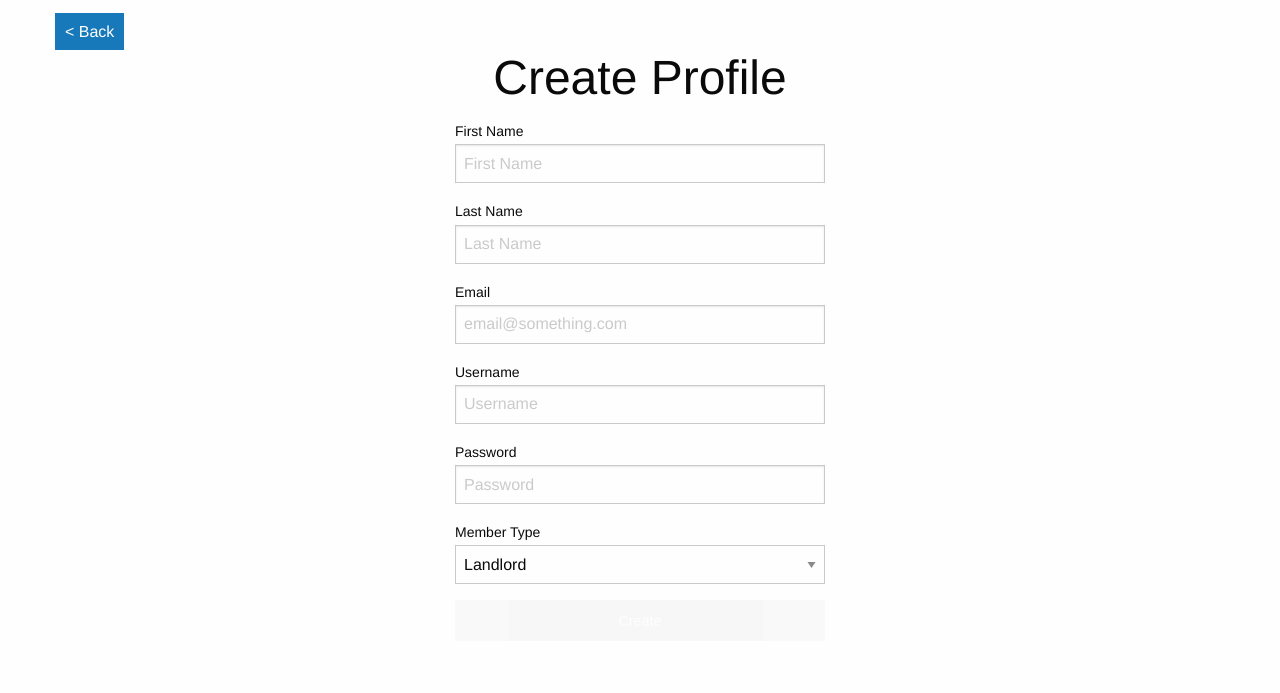
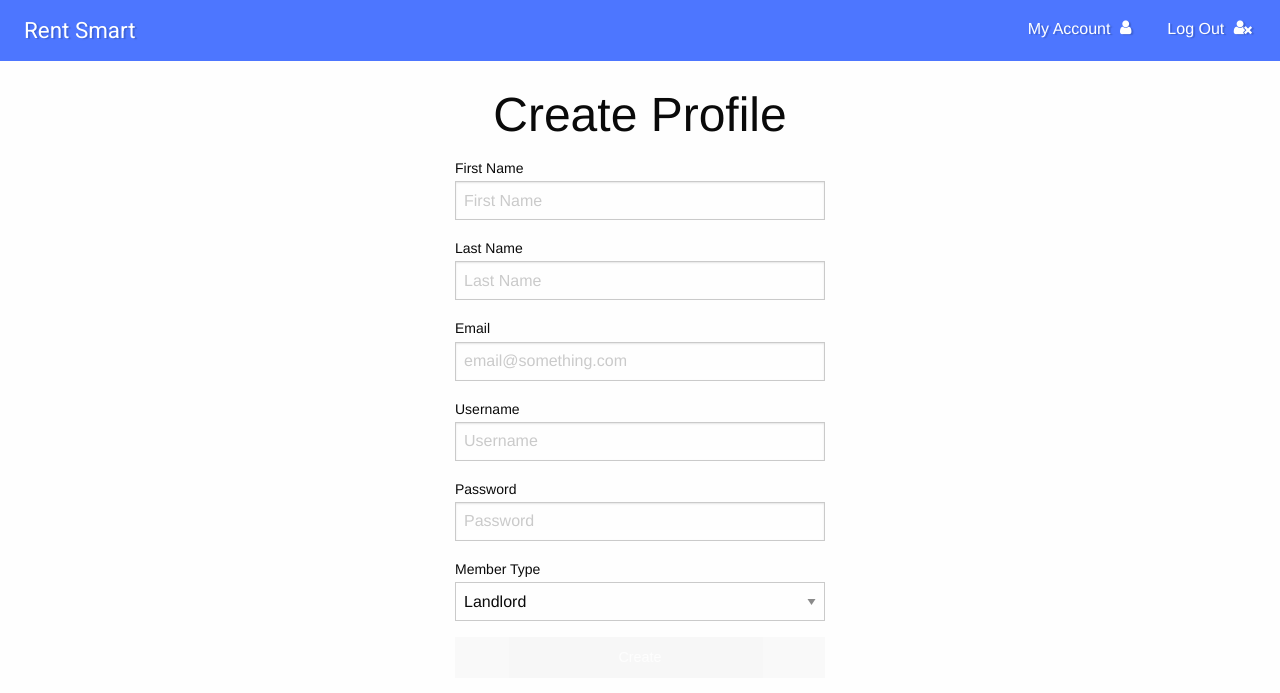
Before and after one commit to NRAnderson14/CS410-Project, a PHP site: page /profile/create_profile/create_profile.php in a window 1280 px wide. Shown: the top 693 px of the page. Run offline with PHP 8.4, Linux system fonts and the light colour scheme; some libraries are stand-ins or nearby versions; some web fonts are replaced.

Commit message:
style changes

```diff
--- a/css/customstyles.css
+++ b/css/customstyles.css
@@ -76,3 +76,13 @@
 #searchArea {
 
 }
+
+/* LOG IN/SIGNUP STYLES */
+
+.formHeader {
+	color: #404040;
+}
+
+.signForm {
+	/* background-color: blue; */
+}
--- a/login/index.php
+++ b/login/index.php
@@ -1,12 +1,12 @@
 <?php
 	$path = "../";
-	include "../header2.php";
+	include "../header.php";
 	include "login.php";
 ?>
 	<main class="login">
 		<div class="row">
 			<div class="small-12 medium-12 large-12 small-centered medium-centered large-centered columns">
-				<h1 align="center">Rent Smart</h1>
+				<h1 align="center" class="formHeader">Rent Smart</h1>
 			</div>
 		</div>
 		<form action="" method="post" enctype="multipart/form-data">
--- a/profile/create_profile/create_profile.php
+++ b/profile/create_profile/create_profile.php
@@ -1,24 +1,20 @@
 <?php
 	//form for creating an account
 	$path = "../../";
-	include "$path"."header2.php";
+	include "$path"."header.php";
 	if(isset($_POST['submit'])){
 		print "Submit clicked";
 	}
 ?>
 	<script src="../../js/check_user.js"></script>
 	<main style="margin-top: 20px;">
-		<div class="row">
-			<div class="small-12 medium-12 large-12 small-centered medium-centered large-centered columns">
-				<a style="background: #1779BA; color: white; padding: 10px;" href="../../index.php">< Back</a>
-			</div>
-		</div>
+
 		<div class="row">
 			<div class="small-12 medium-12 large-12 small-centered medium-centered large-centered columns">
 				<h1 align="center">Create Profile</h1>
 			</div>
 		</div>
-		<form action="create.php" method="post" enctype="multipart/form-data">
+		<form class="signForm" action="create.php" method="post" enctype="multipart/form-data">
 		<div class="row">
 			<div class="small-10 medium-6 large-4 small-centered medium-centered large-centered columns">
 				<label>First Name
```
Also changed, not shown: nav.php (+1 -11 lines).
